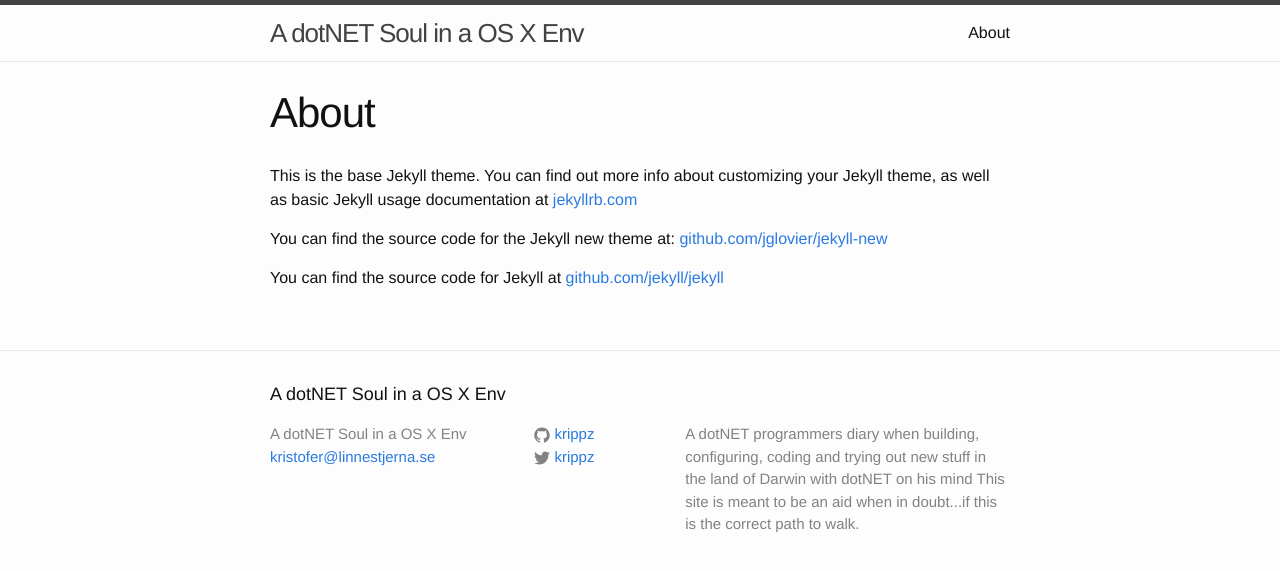
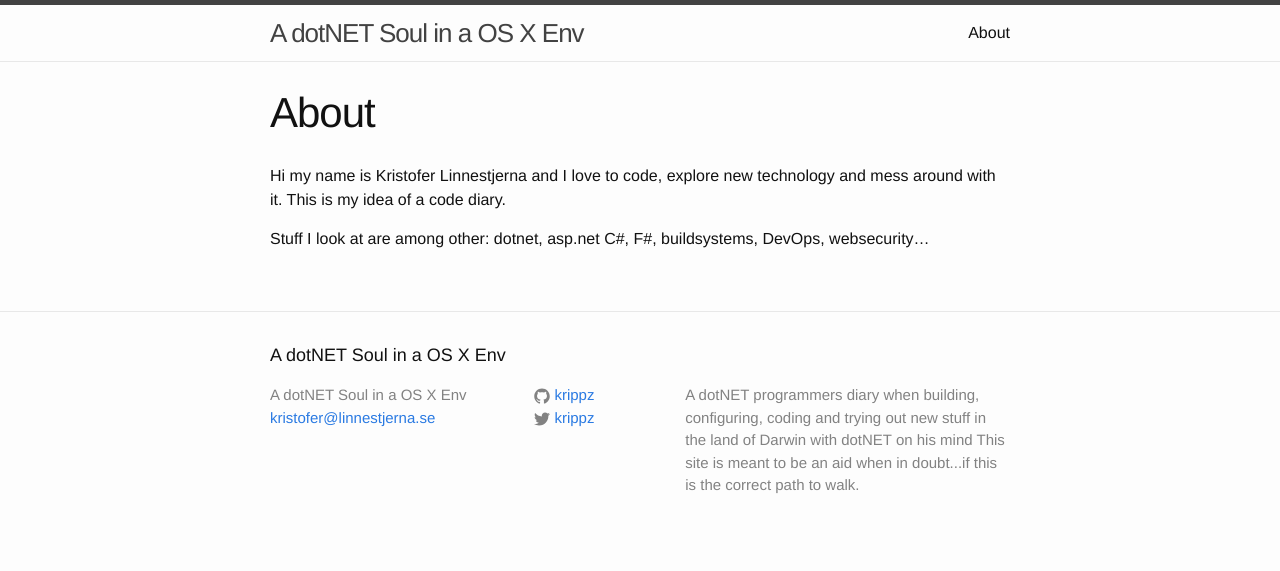
Before and after one commit to krippz/krippz.github.io, a Jekyll site: the page built from about.md, in a window 1280 px wide. Shown: the top 571 px of the page. Built offline with Jekyll 4.4.1, drawn with Linux system fonts in a browser that asks for light colours.

Commit message:
added a about to the site

```diff
--- a/about.md
+++ b/about.md
@@ -4,8 +4,6 @@ title: About
 permalink: /about/
 ---
 
-This is the base Jekyll theme. You can find out more info about customizing your Jekyll theme, as well as basic Jekyll usage documentation at [jekyllrb.com](http://jekyllrb.com/)
+Hi my name is Kristofer Linnestjerna and I love to code, explore new technology and mess around with it. This is my idea of a code diary.
 
-You can find the source code for the Jekyll new theme at: [github.com/jglovier/jekyll-new](https://github.com/jglovier/jekyll-new)
-
-You can find the source code for Jekyll at [github.com/jekyll/jekyll](https://github.com/jekyll/jekyll)
+Stuff I look at are among other: dotnet, asp.net C#, F#, buildsystems, DevOps, websecurity...
```
